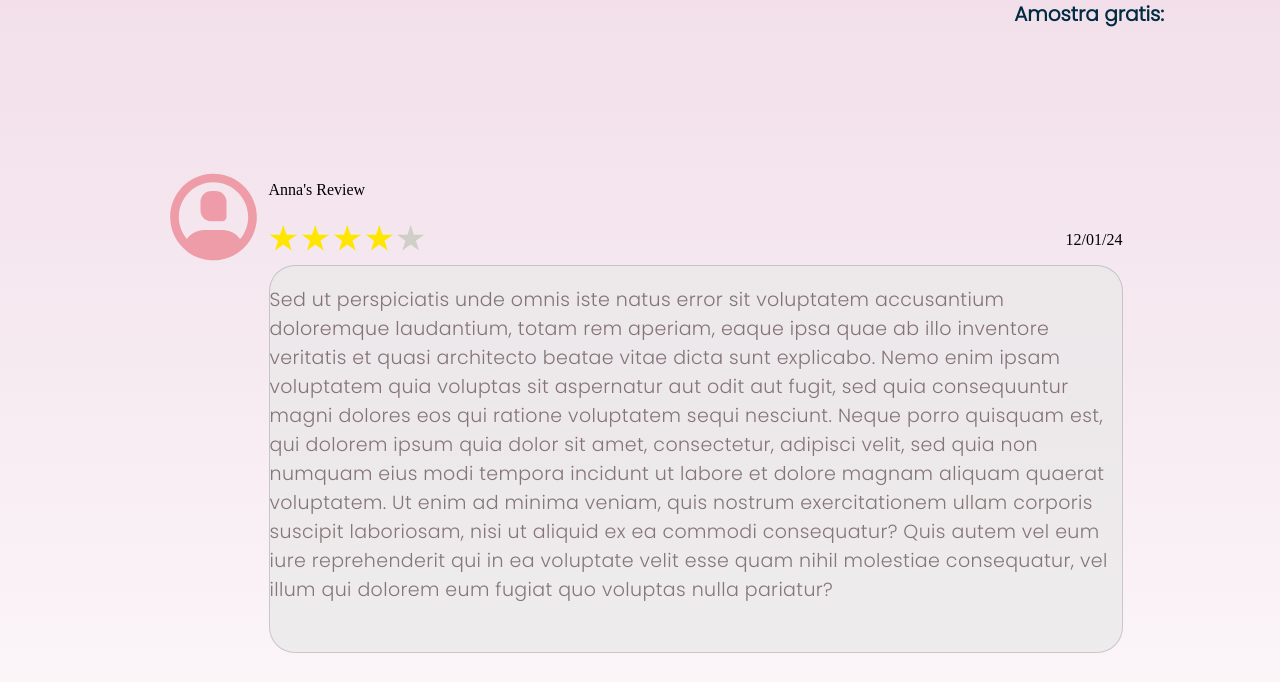
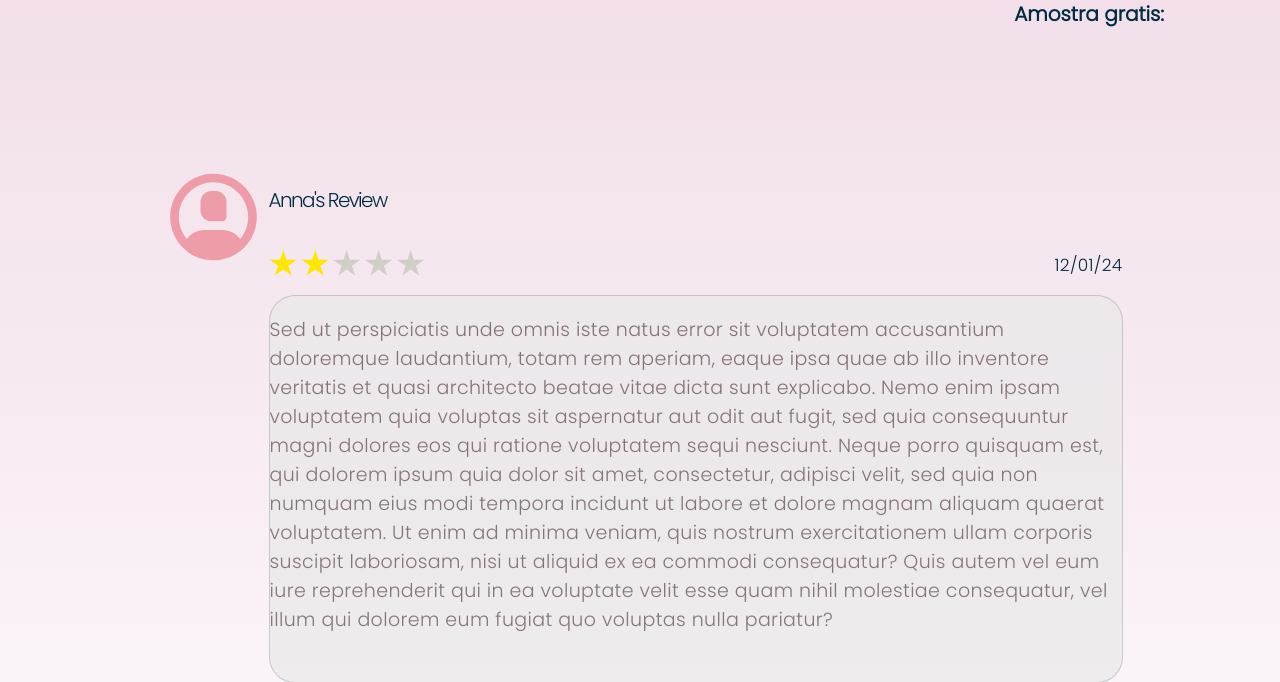
Before and after one commit to emmanueln4ssif/layout-trainee-2024.1, a PHP site: page /app/views/site/individual.html in a window 1280 px wide. Shown: the part 453-1135 px from the top of the page. Run offline with PHP 8.4, Linux system fonts and the light colour scheme.

Commit message:
css no bloco de review

```diff
--- a/app/views/site/individual.html
+++ b/app/views/site/individual.html
@@ -46,8 +46,8 @@
                 <div class="star">
                     <img src="../../../public/assets/Star 1.svg">
                     <img src="../../../public/assets/Star 1.svg">
-                    <img src="../../../public/assets/Star 1.svg">
-                    <img src="../../../public/assets/Star 1.svg">
+                    <img src="../../../public/assets/Star 5.svg">
+                    <img src="../../../public/assets/Star 5.svg">
                     <img src="../../../public/assets/Star 5.svg">
                 </div>
                 <p id="data">12/01/24</p>
--- a/public/css/styleindividual.css
+++ b/public/css/styleindividual.css
@@ -86,6 +86,25 @@ body {
     gap: -55px;
 
 }
+#nome_user{
+    color: #002C42;
+    font-family: Poppins;
+    font-size: 20px;
+    font-style: normal;
+    font-weight: 400;
+    line-height: normal;
+    letter-spacing: -1.6px;
+
+}
+#data{
+    color: #002C42;
+    font-family: Poppins;
+    font-size: 17px;
+    font-style: normal;
+    font-weight: 275;
+    line-height: normal;
+    letter-spacing: 0.34px;
+}
 .elementos_review{
     display: flex;
     flex-direction: row;
```
